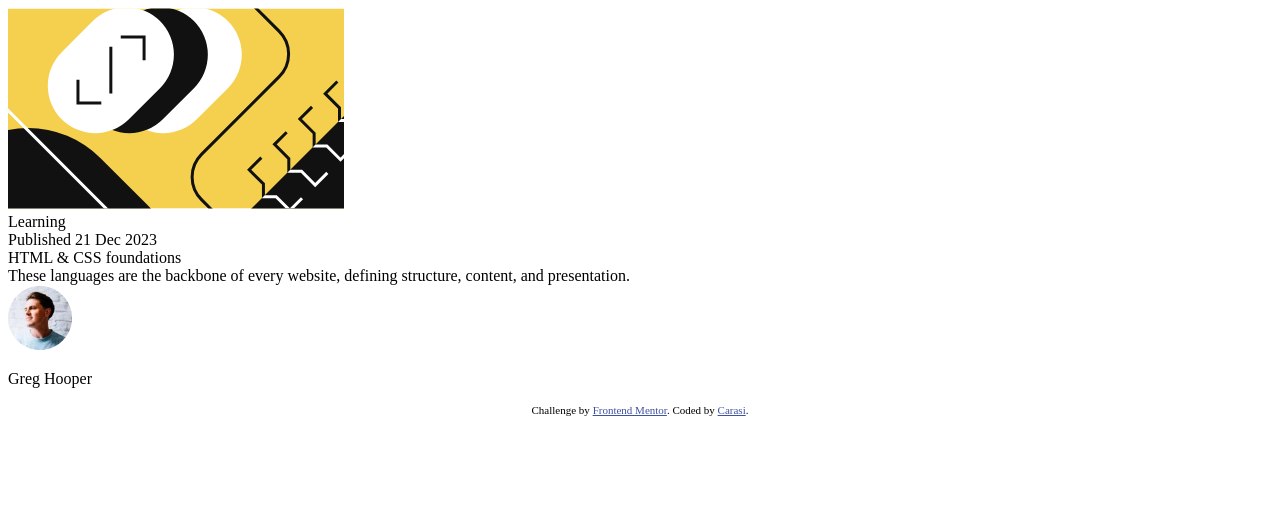
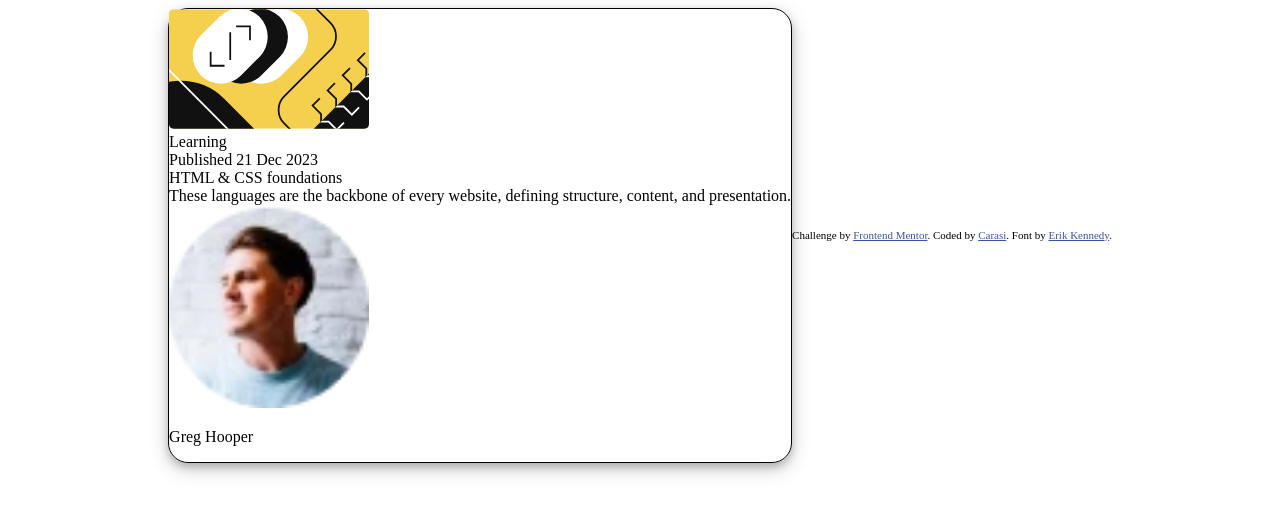
Before and after one commit to carasi-official/FEM-Blog-Preview-Card, a plain HTML site: page index.html in a window 1280 px wide. Drawn offline with Linux system fonts and the light colour scheme.

Commit message:
starting styling. imported fonts. created css variables

```diff
--- a/index.html
+++ b/index.html
@@ -3,9 +3,12 @@
 <head>
   <meta charset="UTF-8">
   <meta name="viewport" content="width=device-width, initial-scale=1.0"> <!-- displays site properly based on user's device -->
-
+  <link rel="preconnect" href="https://fonts.googleapis.com">
+  <link rel="preconnect" href="https://fonts.gstatic.com" crossorigin>
+  <link href="https://fonts.googleapis.com/css2?family=Figtree:ital,wght@0,800;1,800&display=swap" rel="stylesheet">
+  <link href="https://fonts.googleapis.com/css2?family=Figtree:ital,wght@0,500;1,500&display=swap" rel="stylesheet">
   <link rel="icon" type="image/png" sizes="32x32" href="./assets/images/favicon-32x32.png">
-
+  <link rel="stylesheet" href="style.css" type="text/css">
   <title>Frontend Mentor | Blog preview card</title>
 
   <!-- Feel free to remove these styles or customise in your own stylesheet 👍 -->
@@ -31,7 +34,7 @@
 
   <div class="attribution">
     Challenge by <a href="https://www.frontendmentor.io?ref=challenge" target="_blank">Frontend Mentor</a>.
-    Coded by <a href="https://github.com/carasi-official">Carasi</a>.
+    Coded by <a href="https://github.com/carasi-official">Carasi</a>. Font by <a href="https://fonts.google.com/specimen/Figtree">Erik Kennedy</a>.
   </div>
 </body>
 </html>
--- a/style.css
+++ b/style.css
@@ -0,0 +1,27 @@
+/* color and font variables variables */
+:root{
+    --yellow: #F4D04E;
+    --grey-950: #111111;
+    --grey-500: #6B6B6B;
+    --white: #FFFFFF;
+    --figtreeBold: 'Figtree Extra Bold', sans-serif;
+    --figtreeMedium: 'Figtree Medium', sans-serif;
+}
+
+body{
+    display: flex;
+    justify-content: center;
+    align-items: center;
+}
+
+.card{
+    max-height: 522px;
+    border-radius: 20px;
+    border: 1px solid black;
+    box-shadow: 0 4px 8px 0 rgba(0, 0, 0, 0.2), 0 6px 20px 0 rgba(0, 0, 0, 0.19);
+}
+
+.card img{
+    width: 200px;
+    border-radius: 5px;
+}
```
